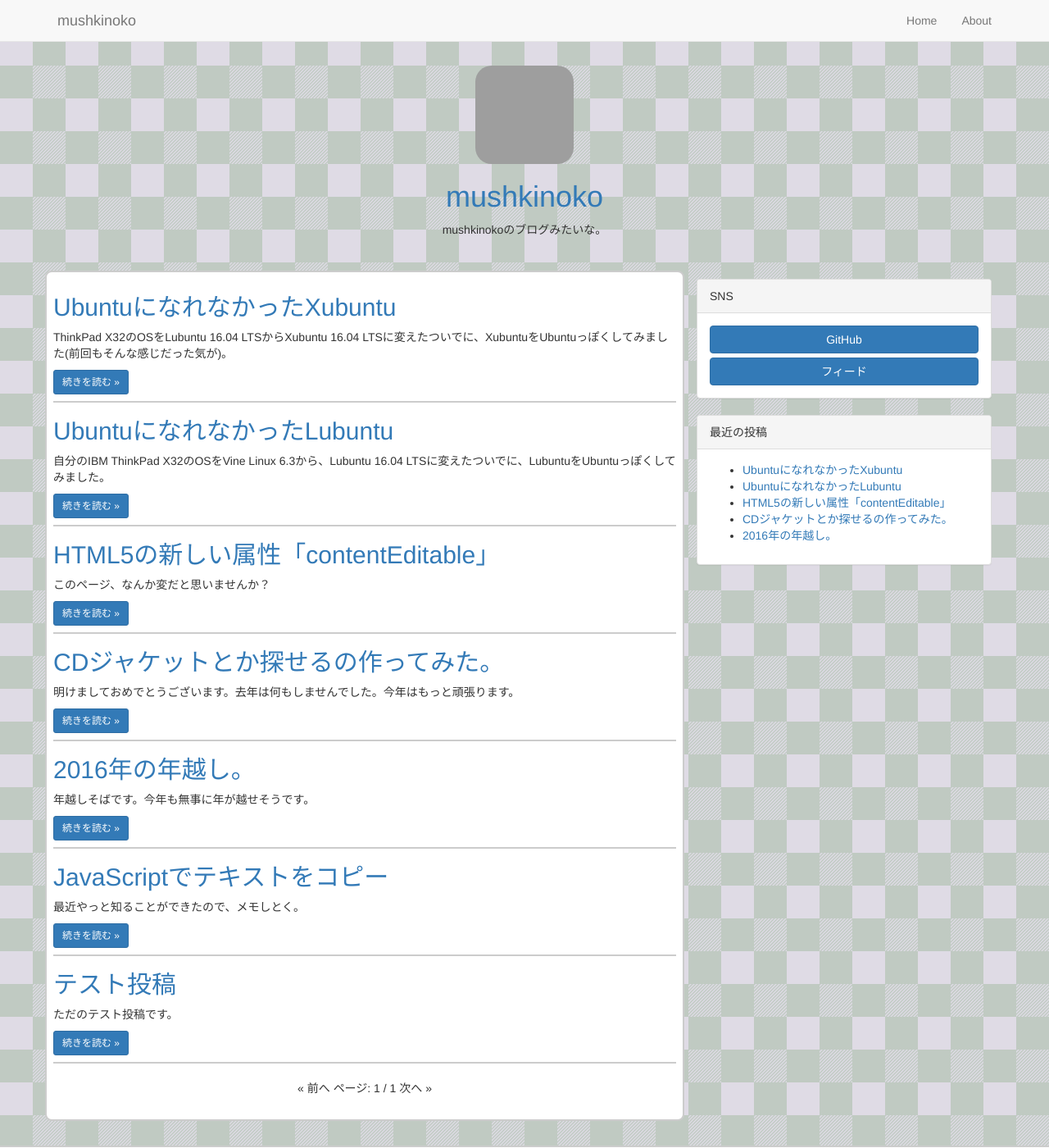
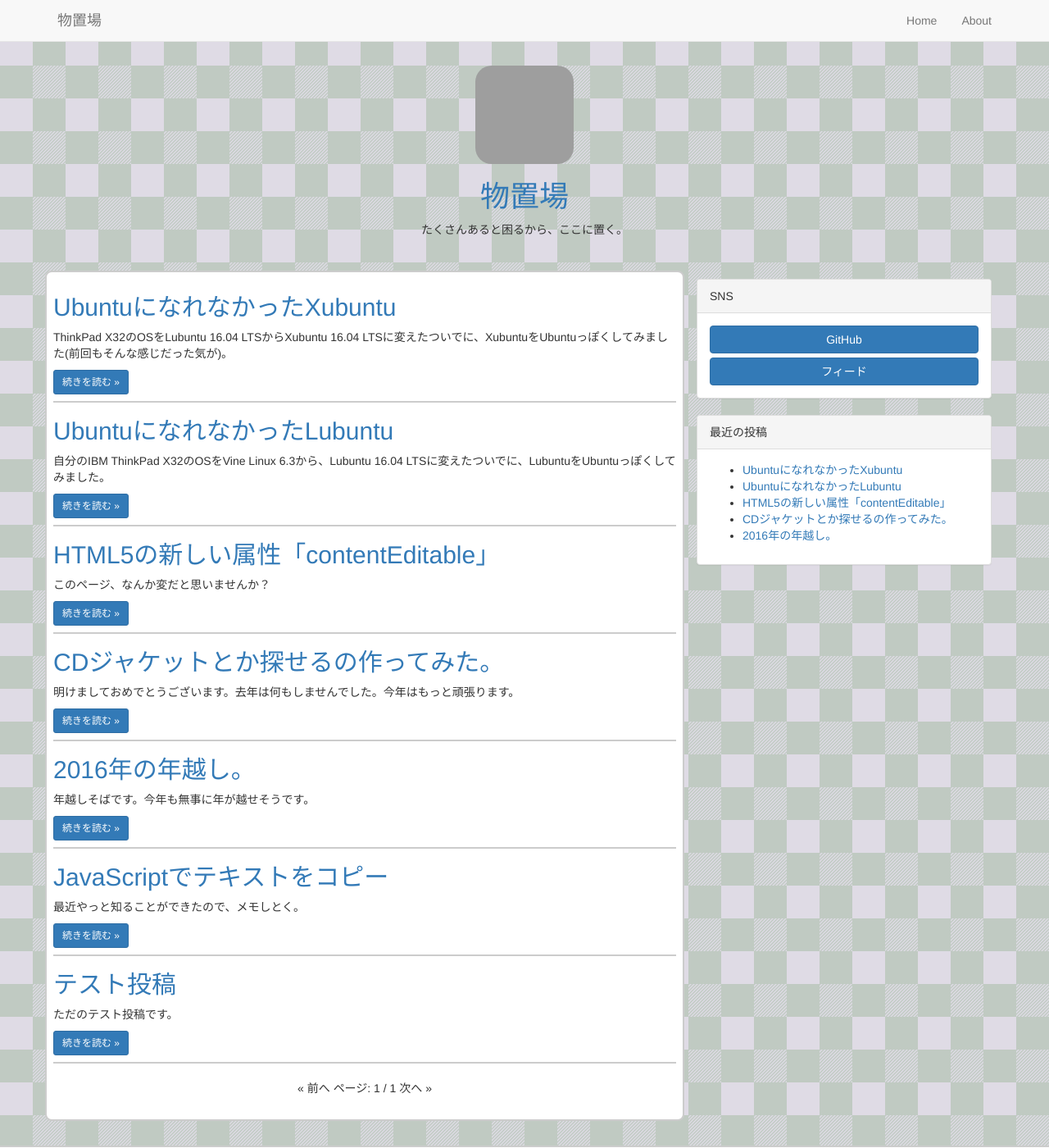
Before and after one commit to mushkinoko/mushkinoko.github.io, a Jekyll site: the page built from index.html, in a window 1280 px wide and 1400 px high. Shown: the whole window at 82% size. Built offline with Jekyll 4.4.1, drawn with Linux system fonts in a browser that asks for light colours; the list of posts is cut into pages by our own code; some of the changed text lies outside the part shown; grey boxes are pictures that could not be loaded.

Commit message:
Update _config.yml

```diff
--- a/_config.yml
+++ b/_config.yml
@@ -1,7 +1,5 @@
-name: mushkinoko
-
-description: mushkinokoのブログみたいな。
-
+name: 物置場
+description: たくさんあると困るから、ここに置く。
 avatar: //github.com/mushkinoko.png
 
 baseurl: ""
```
